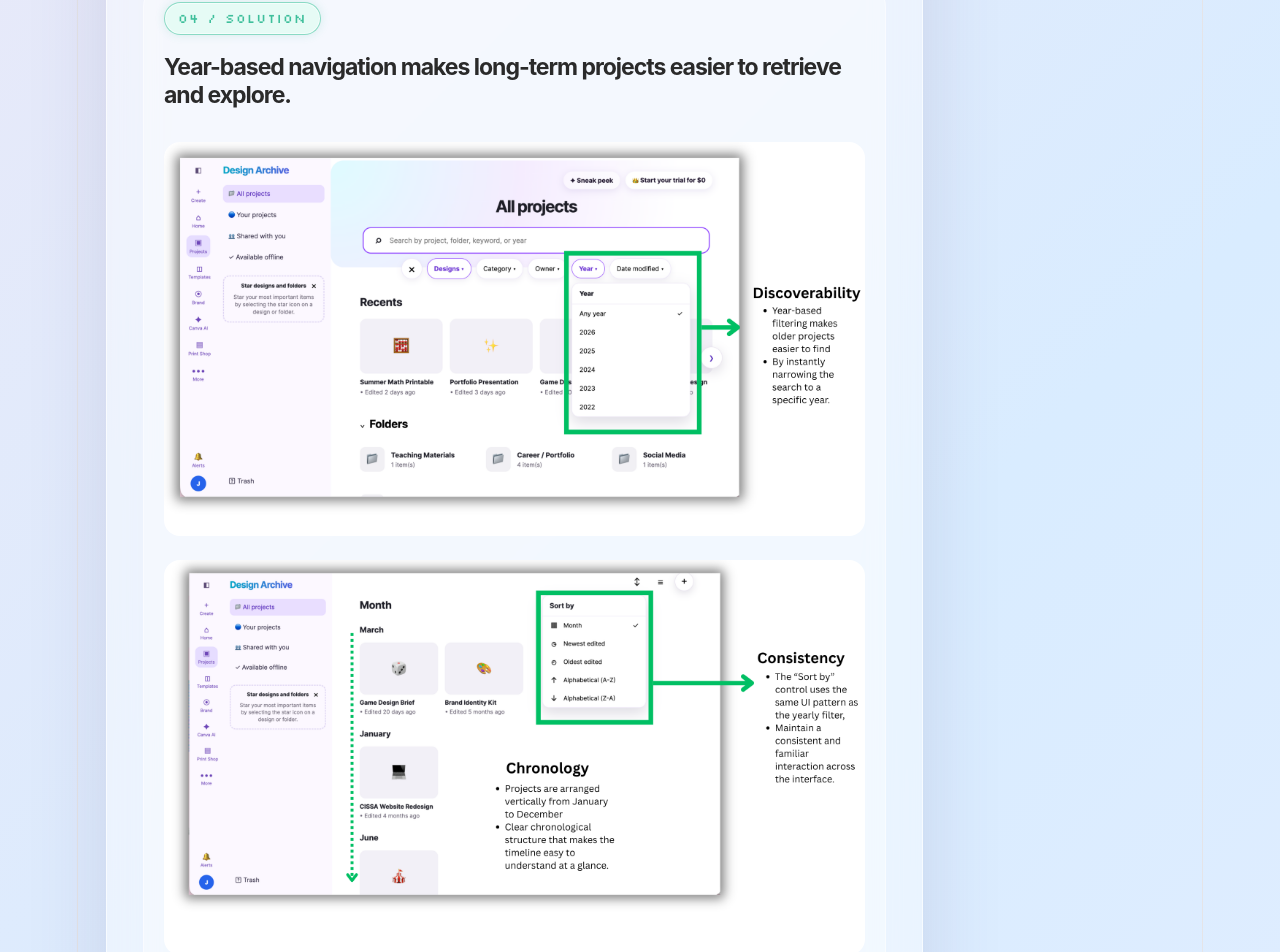
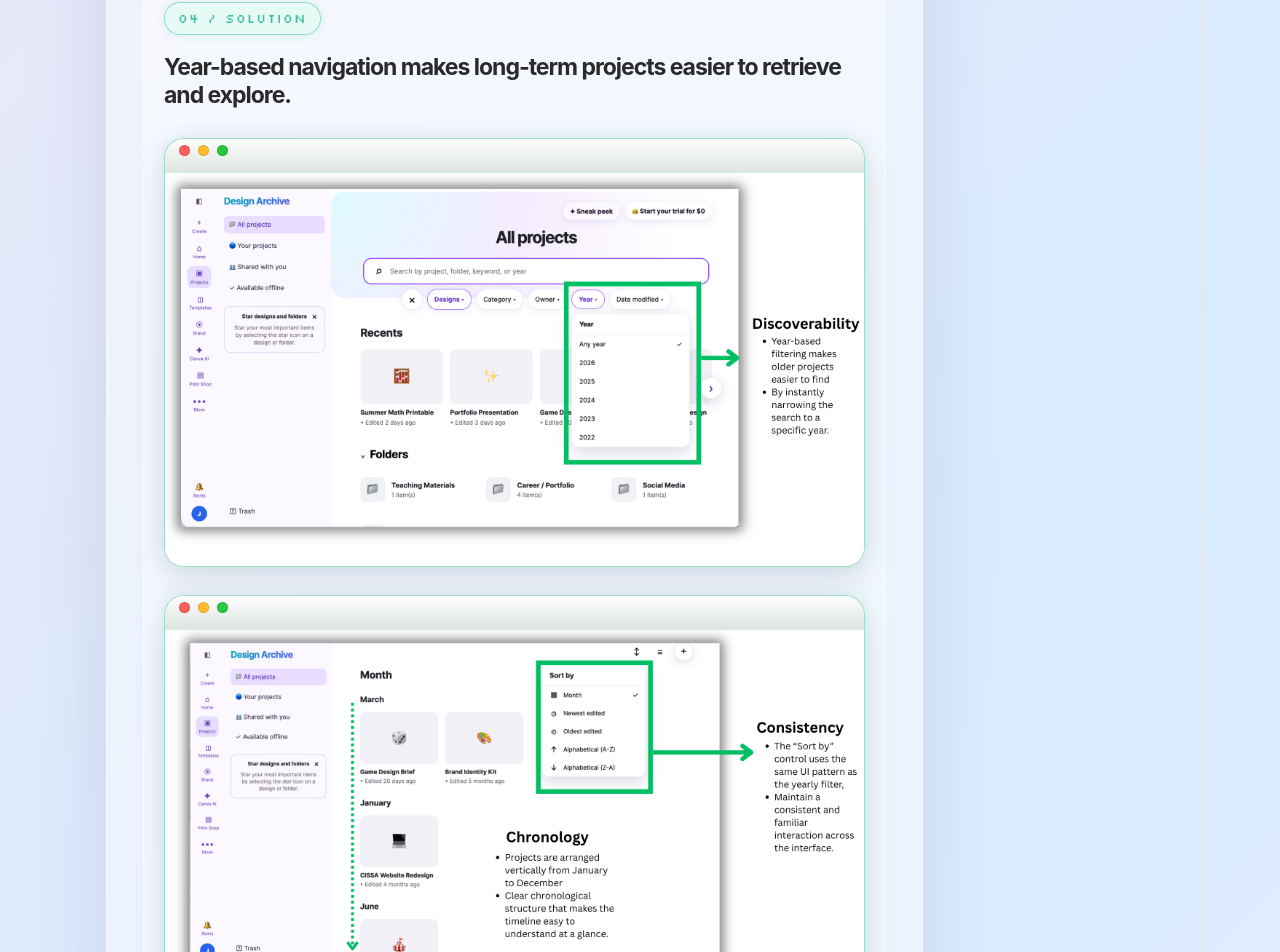
Before and after one commit to jesstasha/portfolio-2026, a React (Vite) app: page / in a window 1280 px wide. Shown: the part 2760-3712 px from the top of the page. Built offline with nearby package versions, Linux system fonts and the light colour scheme.

Commit message:
Refine Canva redesign solution

```diff
--- a/src/App.jsx
+++ b/src/App.jsx
@@ -972,29 +972,29 @@ function ProjectCard({ project, index }) {
                   Year-based navigation makes long-term projects easier to retrieve and explore.
                 </h4>
 
+                <div className="media-window problem-media-window">
+                  <div className="media-window-bar">
+                    <span></span><span></span><span></span>
+                  </div>
+
                   <img
                     src="/portfolio-2026/portfolio_pngs/canva-projects-redesign/solution-year-view.png"
                     alt="Canva redesign with year-based project navigation"
-                  style={{
-                    width: "100%",
-                    height: "auto",
-                    display: "block",
-                    margin: "32px auto 24px",
-                    borderRadius: "16px"
-                  }}
+                    className="problem-analysis-image"
                   />
+                </div>
+
+                <div className="media-window problem-media-window">
+                  <div className="media-window-bar">
+                    <span></span><span></span><span></span>
+                  </div>
 
                   <img
                     src="/portfolio-2026/portfolio_pngs/canva-projects-redesign/solution-sort-view.png"
                     alt="Canva redesign showing consistent project sorting controls"
-                  style={{
-                    width: "100%",
-                    height: "auto",
-                    display: "block",
-                    margin: "24px auto 32px",
-                    borderRadius: "16px"
-                  }}
+                    className="problem-analysis-image"
                   />
+                </div>
 
                 <p>
                   The redesign improves discoverability by introducing year-based filtering,
```
Lines whose indentation alone changed are shown as unchanged.
